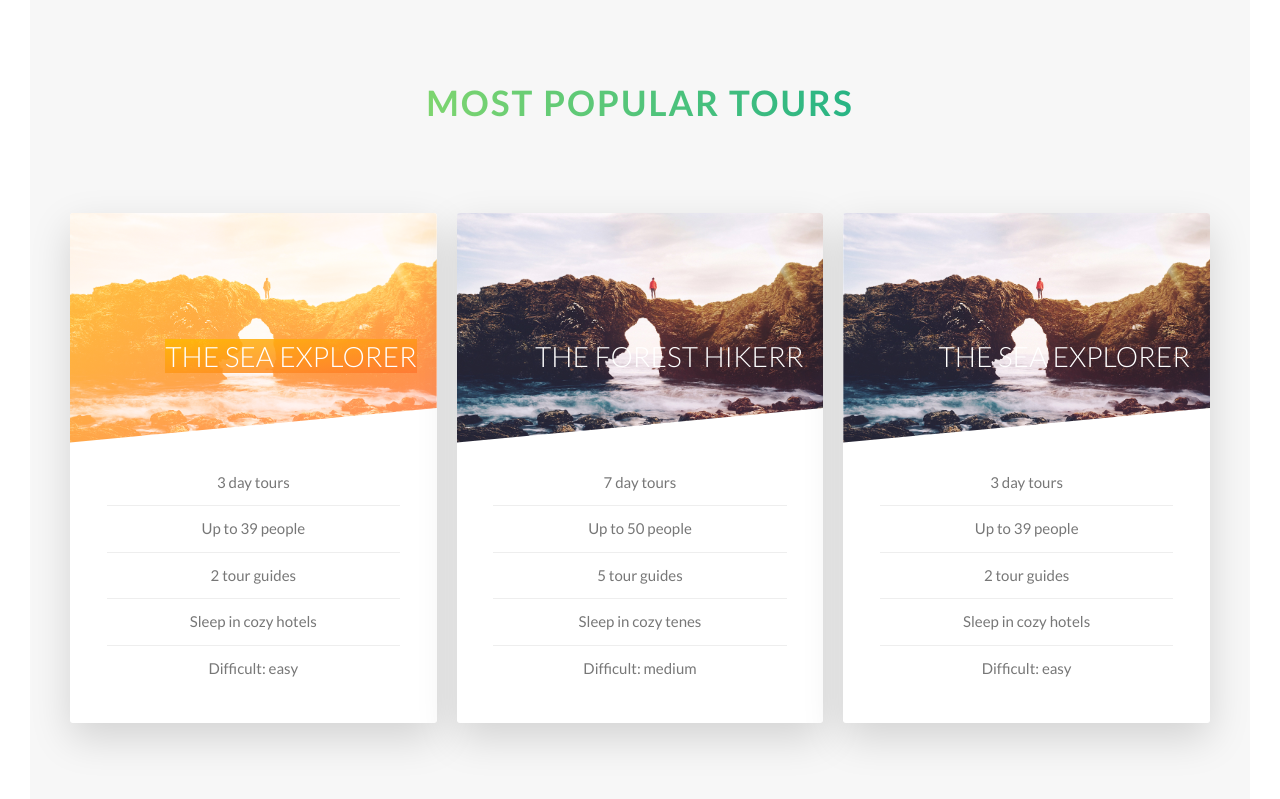
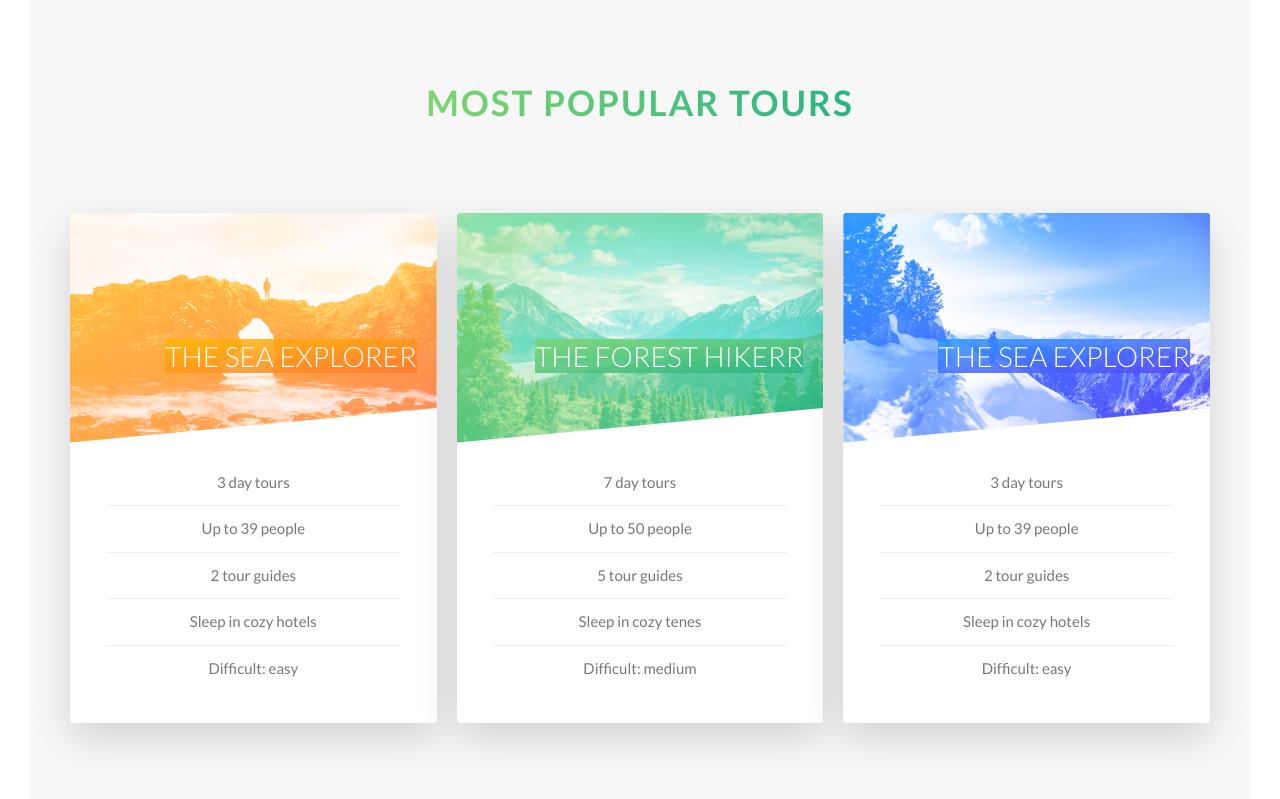
Before and after one commit to wesleyramalho/natours-udemy, a website: page index.html in a window 1280 px wide. Shown: the part 2408-3207 px from the top of the page. Drawn offline with Linux system fonts and the light colour scheme.

Commit message:
cards 2 and 3 done

```diff
--- a/sass/components/_card.scss
+++ b/sass/components/_card.scss
@@ -25,6 +25,12 @@
             &-1 {
                 background-image: linear-gradient(to right bottom, $color-secondary-light, $color-secondary-dark );
             }
+            &-2 {
+                background-image: linear-gradient(to right bottom, $color-primary-light, $color-primary-dark );
+            }
+            &-3 {
+                background-image: linear-gradient(to right bottom, $color-tertiary-light, $color-tertiary-dark );
+            }
         }
     }
 
@@ -48,11 +54,11 @@
         }
 
         &--2{
-            background-image: url(../img/nat-5.jpg)
+            background-image: linear-gradient(to right bottom, $color-primary-light, $color-primary-dark), url(../img/nat-6.jpg);
         }
 
         &--3{
-            background-image: url(../img/nat-5.jpg)
+            background-image: linear-gradient(to right bottom, $color-tertiary-light, $color-tertiary-dark), url(../img/nat-7.jpg);
         }
     }
 
@@ -75,6 +81,18 @@
             background-image: linear-gradient(to right bottom,
              rgba($color-secondary-light, .85),
              rgba($color-secondary-dark, .85));
+        }
+
+        &--2 {
+            background-image: linear-gradient(to right bottom,
+             rgba($color-primary-light, .85),
+             rgba($color-primary-dark, .85));
+        }
+
+        &--3 {
+            background-image: linear-gradient(to right bottom,
+             rgba($color-tertiary-light, .85),
+             rgba($color-tertiary-dark, .85));
         }
     }
 
```
Also changed, not shown: css/style.css, 2 other files.
